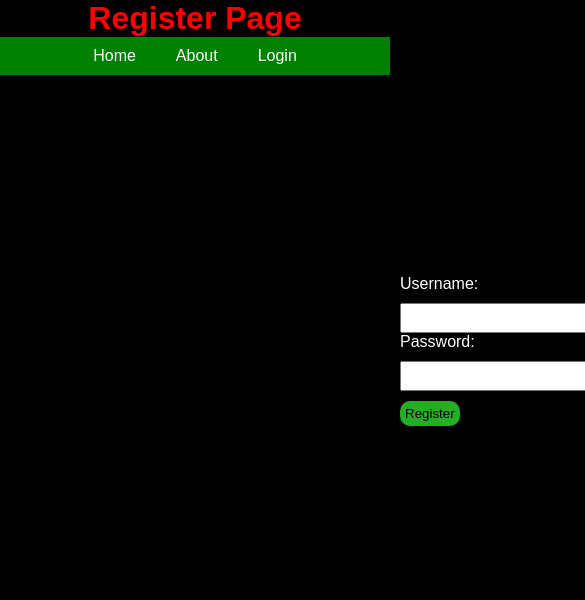
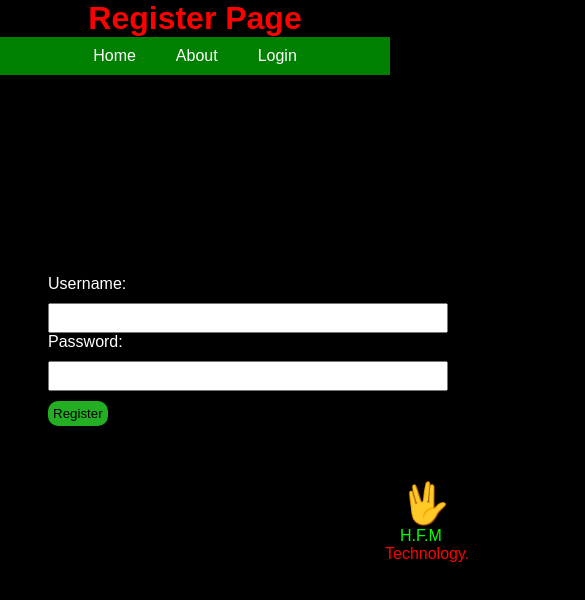
Before and after one commit to HandofMbaise/bootcamp, a React (Vite) app: page / in a window 390 px wide. Shown: the top 600 px of the page, 585 px wide, since content can reach past the window. Built offline with nearby package versions, Linux system fonts and the light colour scheme.

Commit message:
committed

```diff
--- a/src/Login.jsx
+++ b/src/Login.jsx
@@ -45,7 +45,7 @@ function LoginForm(){
   return(
     <>
     <div>
-        <h1 id="logo">Login Page</h1>
+        <h1 class="logo">Login Page</h1>
 
         <nav className="nav-bar">
         <ul>
@@ -59,9 +59,9 @@ function LoginForm(){
 
     </div>
 
-    <div id="register-div">
+    <div class="input-div">
 
-<form onSubmit={loginForm} id="register-Form">
+<form onSubmit={loginForm} className="Form">
 <label>
  Username:
  <input type="text" value={username} {...newusername} onChange={(e) => setUsername(e.target.value)}
@@ -77,11 +77,19 @@ function LoginForm(){
 
  <br/>
 
- <button type="submit" id="submit-button">Login</button>
+ <button type="submit" class="submit-button">Login</button>
 
 </form>
 
  </div>
+
+ <div class="icon">
+
+ <h1 class="hfm-icon">🖖</h1>
+ <p class="hfm">H.F.M</p>
+ <p class="Tech">Technology.</p>
+
+</div>
 
 
     </>
--- a/src/Register.jsx
+++ b/src/Register.jsx
@@ -38,7 +38,7 @@ function RegisterForm(){
 
         <div>
 
-         <h1 id="logo">Register Page</h1>
+         <h1 class="logo">Register Page</h1>
 
          <nav className="nav-bar">
             <ul>
@@ -55,9 +55,9 @@ function RegisterForm(){
 
 
 
-    <div id="register-div">
+    <div class="input-div">
 
-   <form onSubmit={registerForm} id="register-Form">
+   <form onSubmit={registerForm} className="Form">
    <label>
     Username:
     <input type="text" value={username} onChange={(e) => setUsername(e.target.value)} className="input"/>
@@ -71,11 +71,22 @@ function RegisterForm(){
 
     <br/>
 
-    <button type="submit" id="submit-button">Register</button>
+    <button type="submit" class="submit-button">Register</button>
 
    </form>
 
     </div>
+
+
+
+<div class="icon">
+
+ <h1 class="hfm-icon">🖖</h1>
+ <p class="hfm">H.F.M</p>
+ <p class="Tech">Technology.</p>
+
+</div>
+
 
     </>
     )
--- a/src/index.css
+++ b/src/index.css
@@ -90,12 +90,12 @@ body{
 
 /* Register jsx style */
 
-#logo{
+.logo{
     text-align: center;
     color: red;
 }
 
-#register-div{
+.input-div{
     position: relative;
     top: 200px;
     left: 400px;
@@ -108,7 +108,7 @@ body{
     padding: 5px;
 }
 
-#submit-button{
+.submit-button{
   margin-top: 10px;
   padding: 5px 5px;
   background-color: rgb(36, 174, 36);
@@ -120,3 +120,63 @@ body{
     text-align: center;
     color: lime;
 }
+
+.icon{
+    position: absolute;
+    top: 30em;
+    left: 72em
+}
+
+.hfm-icon{
+   font-size: 40px;
+}
+
+.hfm{
+    color: lime;
+}
+
+.Tech{
+    color: red;
+    position: relative;
+    right: 15px;
+}
+
+@media screen and (max-width: 768px){
+
+.input-div{
+
+/* top: auto; */
+    left: 3em;
+
+    width: 90%;
+ /* bottom: 20em; */
+
+ }
+
+.logo{
+    left: 3em;
+ }
+
+.form{
+    margin: auto;
+    margin-left: 22px;
+ }
+
+.input{
+    margin-bottom: auto;
+    height: 30px;
+ }
+
+ .submit-button{
+    top: 1em;
+    bottom:2px;
+    right: auto;
+    left: 1em;
+
+ }
+
+ .icon{
+    left: 25em;
+ }
+
+};
```
